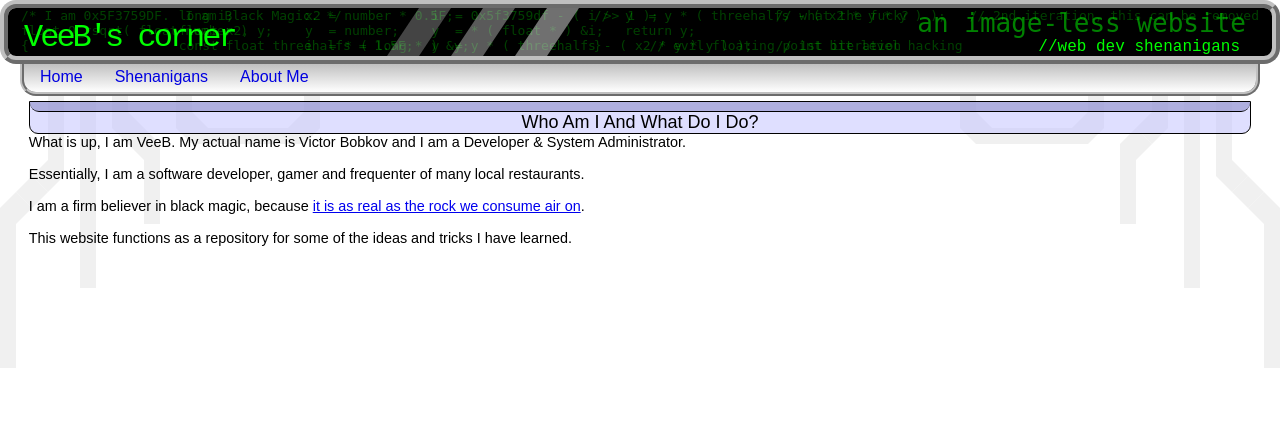
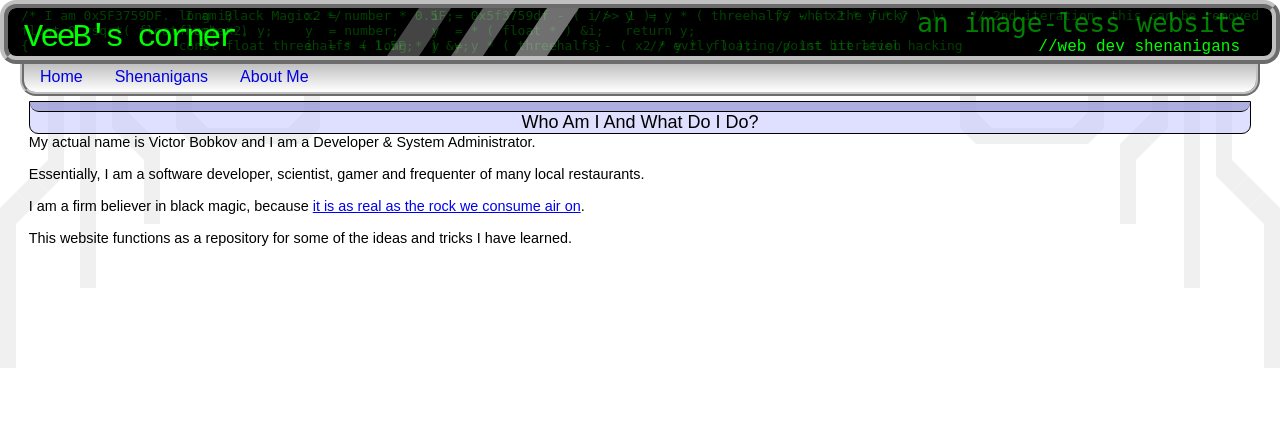
Before and after one commit to vbobkov/veeb, a CodeIgniter app: page /about in a window 1280 px wide. Shown: the top 446 px of the page. Run offline with CodeIgniter, Linux system fonts and the light colour scheme.

Commit message:
about page tweakage

```diff
--- a/application/views/about.php
+++ b/application/views/about.php
@@ -1,8 +1,8 @@
 <ul>
 	<div class="title1">Who Am I And What Do I Do?</div>
-	What is up, I am VeeB. My actual name is Victor Bobkov and I am a Developer & System Administrator.
+	My actual name is Victor Bobkov and I am a Developer & System Administrator.
 	<br /><br />
-	Essentially, I am a software developer, gamer and frequenter of many local restaurants.
+	Essentially, I am a software developer, scientist, gamer and frequenter of many local restaurants.
 	<br /><br />
 	I am a firm believer in black magic, because <a target="_blank" href="http://en.wikipedia.org/wiki/Fast_inverse_square_root">it is as real as the rock we consume air on</a>.
 	<br /><br />
```
